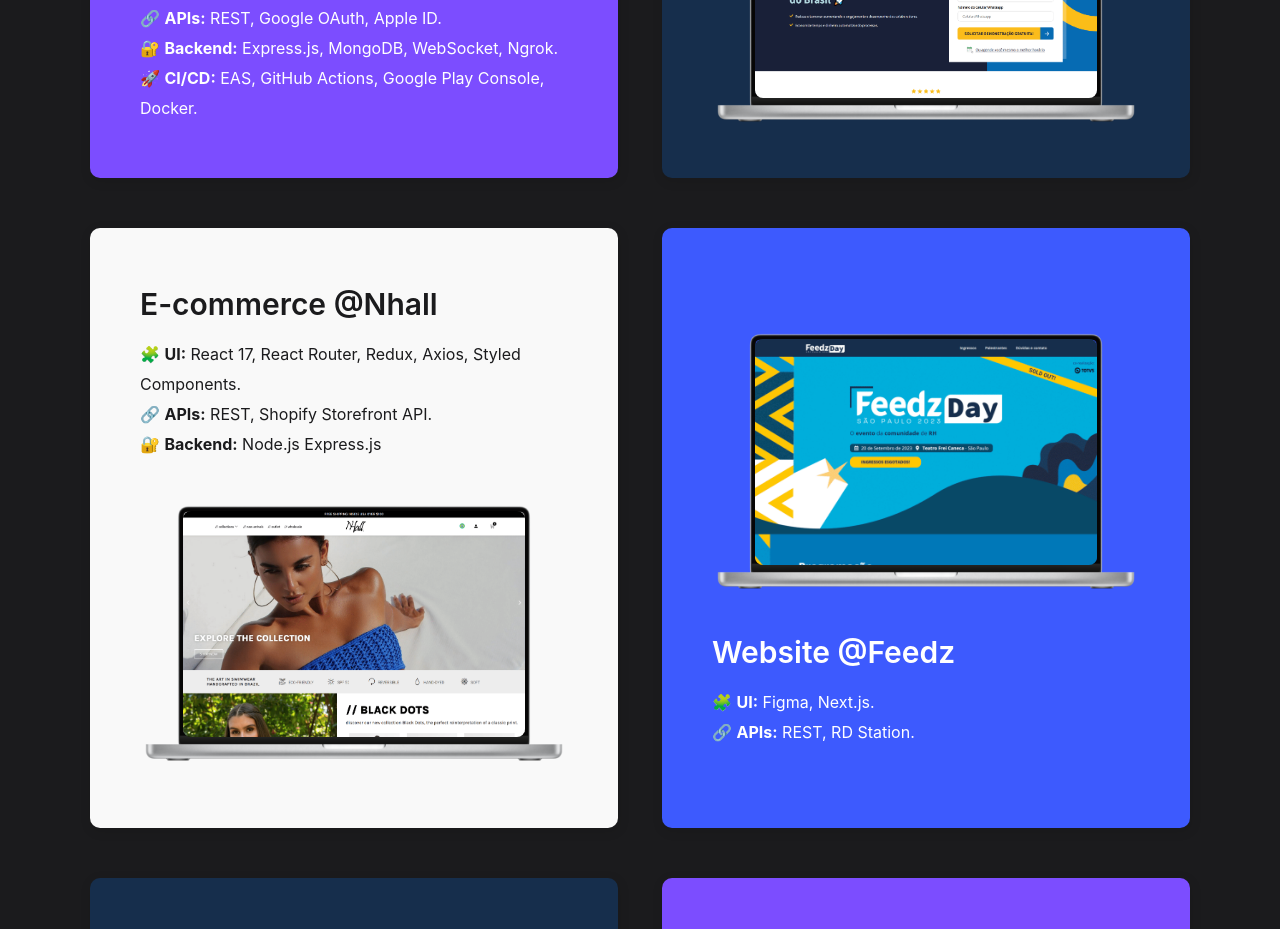
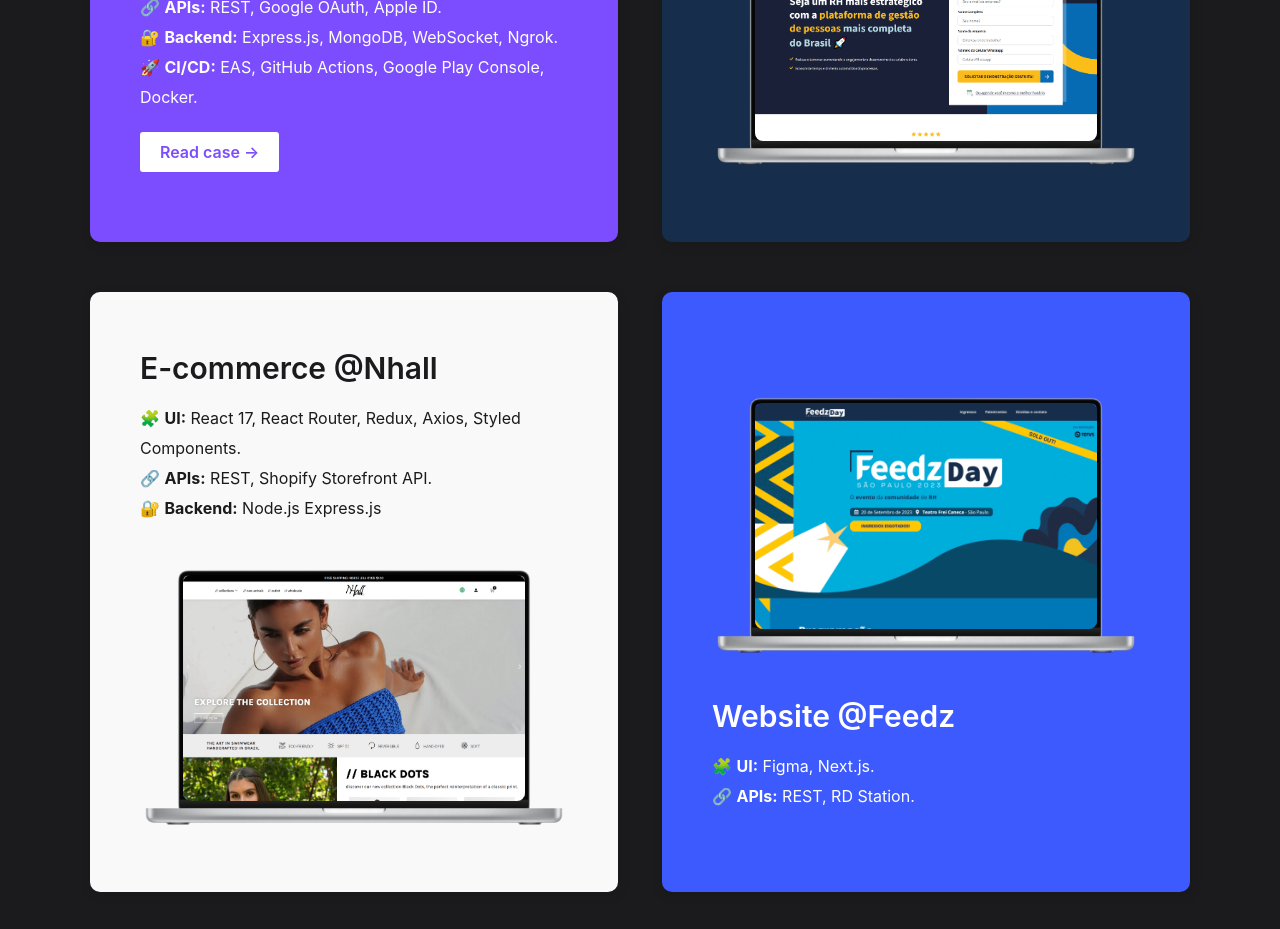
Before and after one commit to marinspira/marinspira.github.io, a React (Create React App) app: page / in a window 1280 px wide. Shown: the part 1220-2149 px from the top of the page. Built offline with nearby package versions, Linux system fonts and the light colour scheme; no server answers.

Commit message:
Add hostelapp case url

```diff
--- a/src/sections/portfolio-grid/index.jsx
+++ b/src/sections/portfolio-grid/index.jsx
@@ -25,6 +25,7 @@
                 "🔐 <b>Backend:</b> Express.js, MongoDB, WebSocket, Ngrok.",
                 "🚀 <b>CI/CD:</b> EAS, GitHub Actions, Google Play Console, Docker.",
             ],
+            link: 'https://medium.com/@mariaferreira.developer/case-hostelapp-how-i-built-a-fullstack-mobile-application-d2dbeee99234',
             date: "June, 2024",
             gif: true,
             device: "mobile",
```
